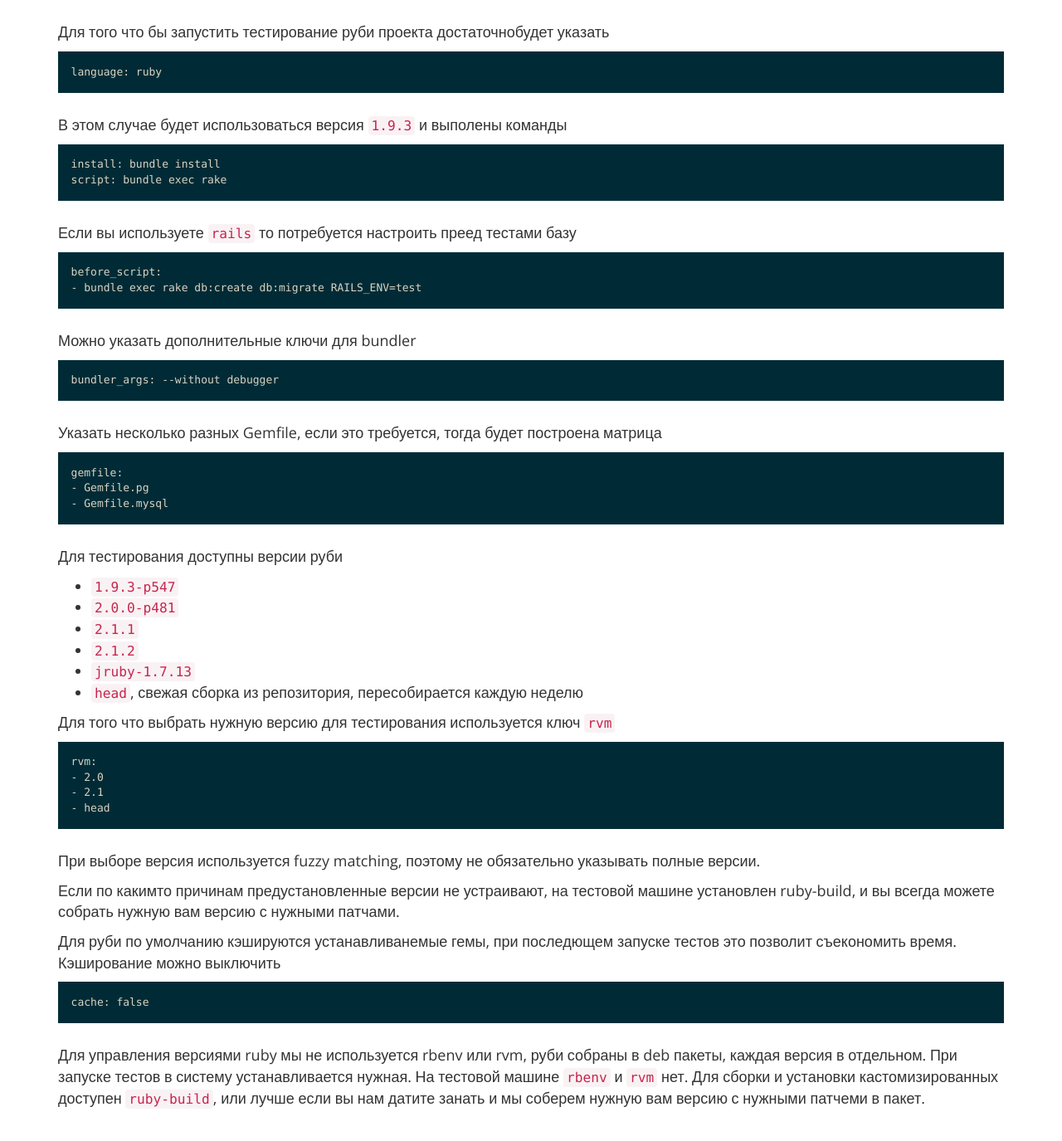
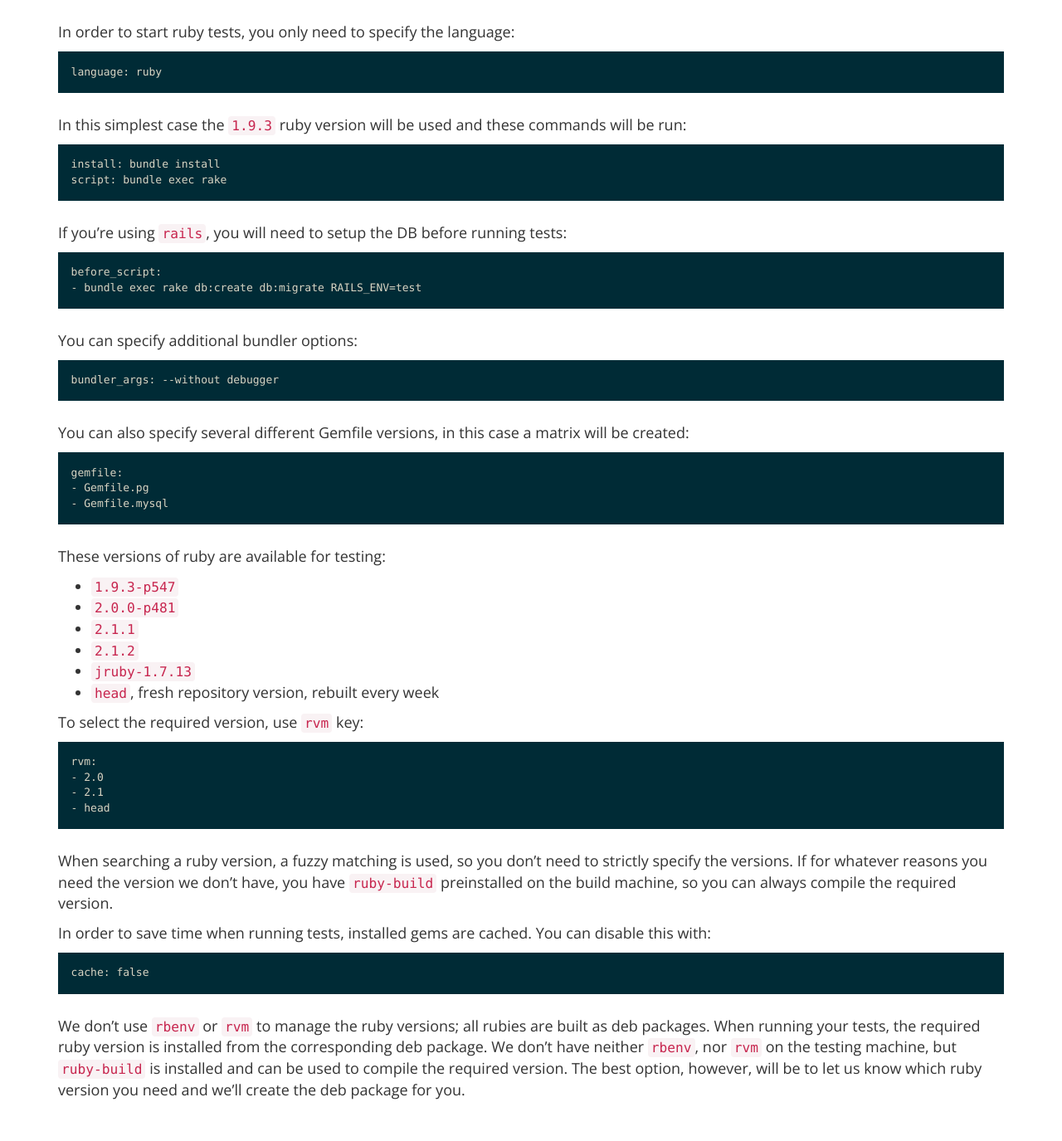
Before and after one commit to vexor/vx-promo, a Jekyll site: the page built from help/ruby.md, in a window 1280 px wide and 1400 px high, scrolled down 233 px. Shown: the top 1375 px of the window at 83% size. Built offline with Jekyll 4.4.1, drawn with Linux system fonts in a browser that asks for light colours; nearby versions of some CDN libraries; Markdown is read by kramdown in place of the engine named in the settings; comment, search, counter and statistics services are not loaded.

Commit message:
Translate ruby

```diff
--- a/help/ruby.md
+++ b/help/ruby.md
@@ -3,61 +3,61 @@
 title: Ruby
 ---
 
-Для того что бы запустить тестирование руби проекта достаточнобудет указать
+In order to start ruby tests, you only need to specify the language:
 
     language: ruby
 
-В этом случае будет использоваться версия ``1.9.3`` и выполены команды
+In this simplest case the ``1.9.3`` ruby version will be used and these commands will be run:
 
     install: bundle install
     script: bundle exec rake
 
-Если вы используете ``rails`` то потребуется настроить преед тестами базу
+If you're using ``rails``, you will need to setup the DB before running tests:
 
     before_script:
     - bundle exec rake db:create db:migrate RAILS_ENV=test
 
-Можно указать дополнительные ключи для bundler
+You can specify additional bundler options:
 
     bundler_args: --without debugger
 
-Указать несколько разных Gemfile, если это требуется, тогда будет построена
-матрица
+You can also specify several different Gemfile versions, in this case
+a matrix will be created:
 
     gemfile:
     - Gemfile.pg
     - Gemfile.mysql
 
-Для тестирования доступны версии руби
+These versions of ruby are available for testing:
 
 * ``1.9.3-p547``
 * ``2.0.0-p481``
 * ``2.1.1``
 * ``2.1.2``
 * ``jruby-1.7.13``
-* ``head``, свежая сборка из репозитория, пересобирается каждую неделю
+* ``head``, fresh repository version, rebuilt every week
 
-Для того что выбрать нужную версию для тестирования используется ключ ``rvm``
+To select the required version, use ``rvm`` key:
 
     rvm:
     - 2.0
     - 2.1
     - head
 
-При выборе версия используется fuzzy matching, поэтому не обязательно указывать полные
-версии.
+When searching a ruby version, a fuzzy matching is used, so you don't need to strictly specify the versions.
+If for whatever reasons you need the version we don't have, you have ``ruby-build`` preinstalled on the build
+machine, so you can always compile the required version.
 
-Если по какимто причинам предустановленные версии не устраивают, на тестовой машине
-установлен ruby-build, и вы всегда можете собрать нужную вам версию с нужными патчами.
-
-Для руби по умолчанию кэшируются устанавливанемые гемы, при последющем запуске тестов
-это позволит съекономить время. Кэширование можно выключить
+In order to save time when running tests, installed gems are cached.
+You can disable this with:
 
     cache: false
 
 
-Для управления версиями ruby мы не используется rbenv или rvm, руби собраны в deb
-пакеты, каждая версия в отдельном. При запуске тестов в систему устанавливается
-нужная. На тестовой машине ``rbenv`` и ``rvm`` нет. Для сборки и установки кастомизированных
-доступен ``ruby-build``, или лучше если вы нам датите занать и мы соберем нужную
-вам версию с нужными патчеми в пакет.
+We don't use ``rbenv`` or ``rvm`` to manage the ruby versions; all rubies are
+built as deb packages. When running your tests, the required ruby version
+is installed from the corresponding deb package.
+We don't have neither ``rbenv``, nor ``rvm`` on the testing machine, but
+``ruby-build`` is installed and can be used to compile the required version.
+The best option, however, will be to let us know which ruby version you need and
+we'll create the deb package for you.
```
